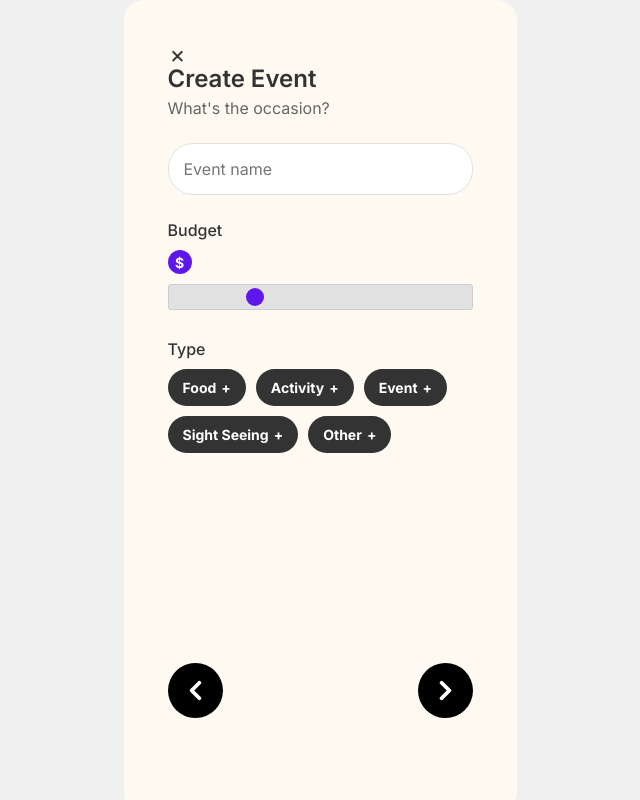
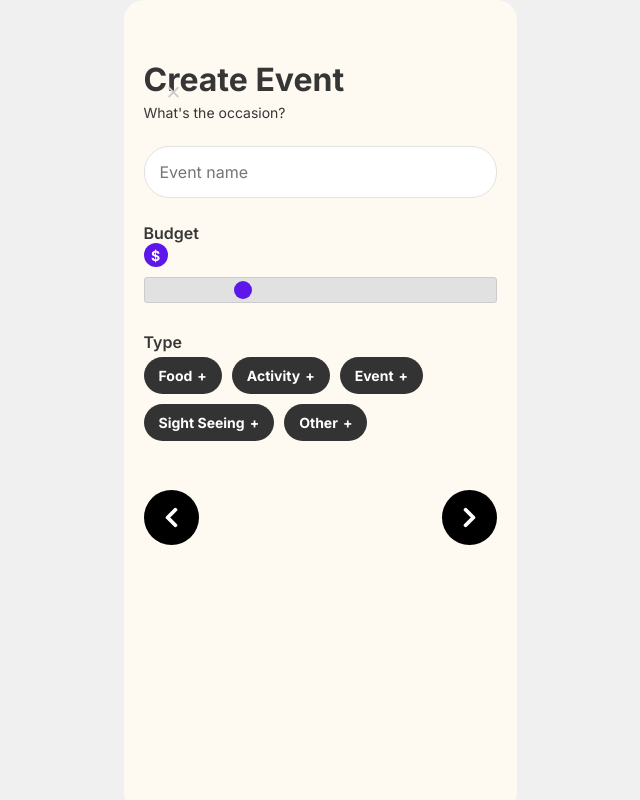
Before and after one commit to sharsharw/PICKI-APP, a Next.js app in the folder picki/: page /events in a window 1280 px wide. Shown: the whole page, without its empty margins (320-960 px from the left). Built offline with nearby package versions, Linux system fonts and the light colour scheme.

Commit message:
fixed font styling

```diff
--- a/picki/app/events/events.css
+++ b/picki/app/events/events.css
@@ -13,7 +13,7 @@
     height: 812px;
     background-color: #FFFAF1;
     border-radius: 20px;
-    padding: 24px;
+    padding: 60px 20px 60px 20px;
     display: flex;
     flex-direction: column;
     justify-content: space-between;
@@ -24,36 +24,10 @@
   display: flex;
   flex-direction: column;
   height: 100%;
-  padding: 20px;
   box-sizing: border-box;
   position: relative;
 }
 
-/* Status bar */
-.status-bar {
-  display: flex;
-  justify-content: space-between;
-  align-items: center;
-  margin-bottom: 10px;
-  padding: 10px 0;
-}
-
-.time {
-  font-size: 14px;
-  font-weight: 500;
-}
-
-.status-icons {
-  display: flex;
-  gap: 5px;
-}
-
-.signal, .wifi, .battery {
-  width: 15px;
-  height: 15px;
-  background-color: #333;
-  border-radius: 2px;
-}
 
 /* Back button */
 .back-button {
@@ -66,7 +40,7 @@
   align-items: center;
   justify-content: center;
   font-size: 24px;
-  color: #333;
+  color: #CCCCCC;
   cursor: pointer;
 }
 
@@ -79,15 +53,15 @@
 }
 
 h1 {
-  font-size: 24px;
-  font-weight: 600;
+  font-size: 32px;
+  font-weight: bold;
   margin: 0 0 5px 0;
-  color: #333;
+  color: #363636;
 }
 
 .subtitle {
-  font-size: 16px;
-  color: #666;
+  font-size: 14px;
+  color: #363636;
   margin: 0 0 25px 0;
 }
 
@@ -97,11 +71,10 @@ h1 {
 }
 
 .form-label {
-  display: block;
   font-size: 16px;
-  font-weight: 500;
+  font-weight: 600;
   margin-bottom: 10px;
-  color: #333;
+  color: #363636;
 }
 
 .event-input {
--- a/picki/app/events/page.js
+++ b/picki/app/events/page.js
@@ -37,7 +37,7 @@ export default function EventPage() {
             <span>×</span>
           </div>
 
-          <div className="content">
+          <div className="create-event-form">
             <h1>Create Event</h1>
             <p className="subtitle">What's the occasion?</p>
 
```
